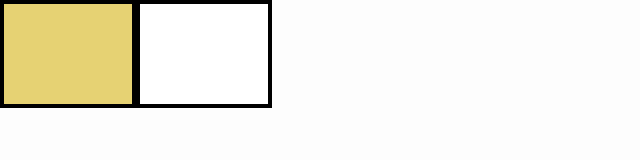
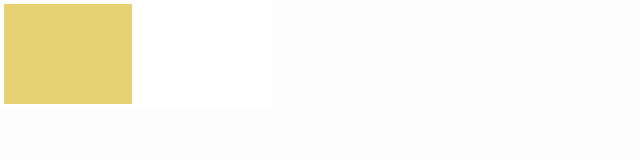
Before and after one commit to hongbojing/day32, a website: page builds/development/index.html in a window 1280 px wide. Shown: the whole page, without its empty margins (0-640 px from the left). Drawn offline with Linux system fonts and the light colour scheme.

Commit message:
erase some space on the view

```diff
--- a/builds/development/css/anotherstyle.css
+++ b/builds/development/css/anotherstyle.css
@@ -33,12 +33,18 @@
     width: 60%;
     border: #F2773F solid;
 }
-.areaOne,.areaTwo,.areaThr,.areaFou,.areaFiv,.areaSix,.areaSev,.areaEig,.areaNin,.areaTen{
+.areaOne, .areaTwo, .areaThr, .areaFou, .areaFiv, .areaSix, .areaSev, .areaEig, .areaNin, .areaTen{
     display: inline-block;
     width: 10%;
     height: 100px;
-    border: 4px solid black;
+    border: 4px solid #fff;
     margin: 0 auto;
+    background-color:#50B948;
+    text-align: center;
+    vertical-align: middle;
+    line-height: 99px;
+    color: #fff;
+    font-size: 30px;
 }
 .areaOne{background-color:#E6D273;}
 .areaTwo{background-color:#015496;}
--- a/builds/development/js/lib/angular/app.js
+++ b/builds/development/js/lib/angular/app.js
@@ -5,7 +5,7 @@
   var updateColor=function(){
     $scope.arrayLength=Math.floor(Math.random()*100);
     $scope.colorArray=new Array($scope.arrayLength);
-    for(var i=0;i<$scope.arrayLength;i++){
+    for(var i=0;i<$scope.colorArray.length;i++){
       $scope.colorArray[i]=Math.floor(Math.random()*100);
     }
 
```
Also changed, not shown: builds/development/index.html (+2 -1 lines).
